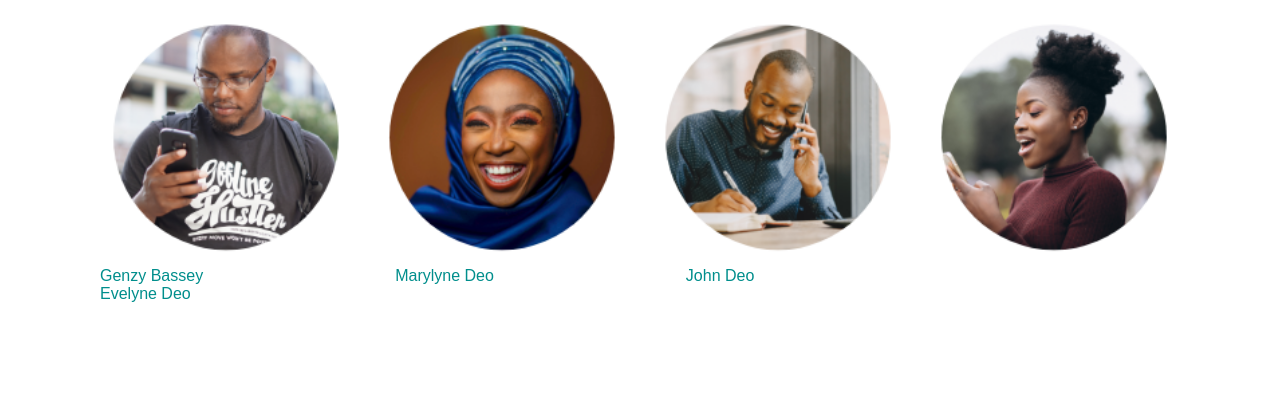
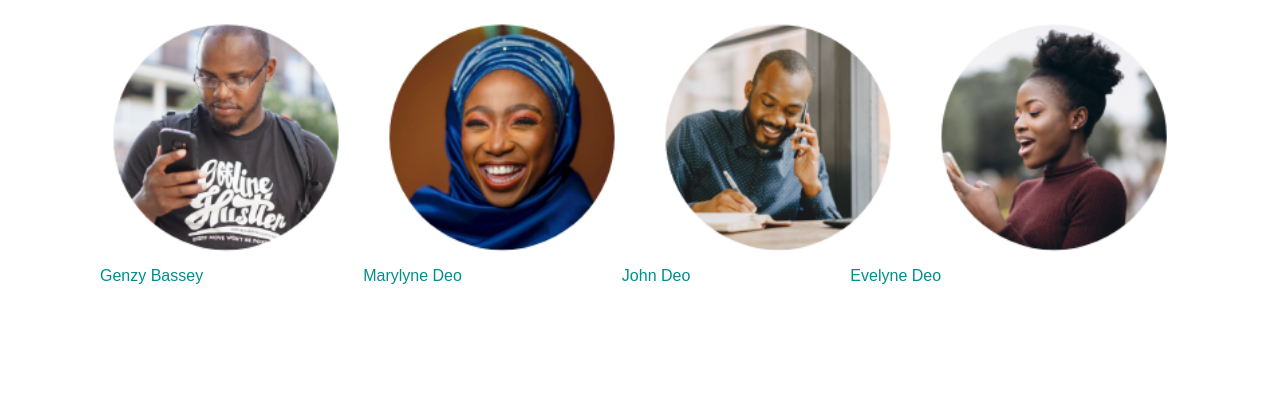
Before and after one commit to Genzybas/Eatcafe, a plain HTML site: page index.html in a window 1280 px wide. Shown: the part 2123-2532 px from the top of the page. Drawn offline with nearby package versions, Linux system fonts and the light colour scheme.

Commit message:
Update style.css

```diff
--- a/style.css
+++ b/style.css
@@ -352,7 +352,7 @@ a{
 }
 .container .user-title .side{
     float: left;
-    padding-right: 12rem;
+    padding-right: 10rem;
     color: #008e8c;
 }
 
```
